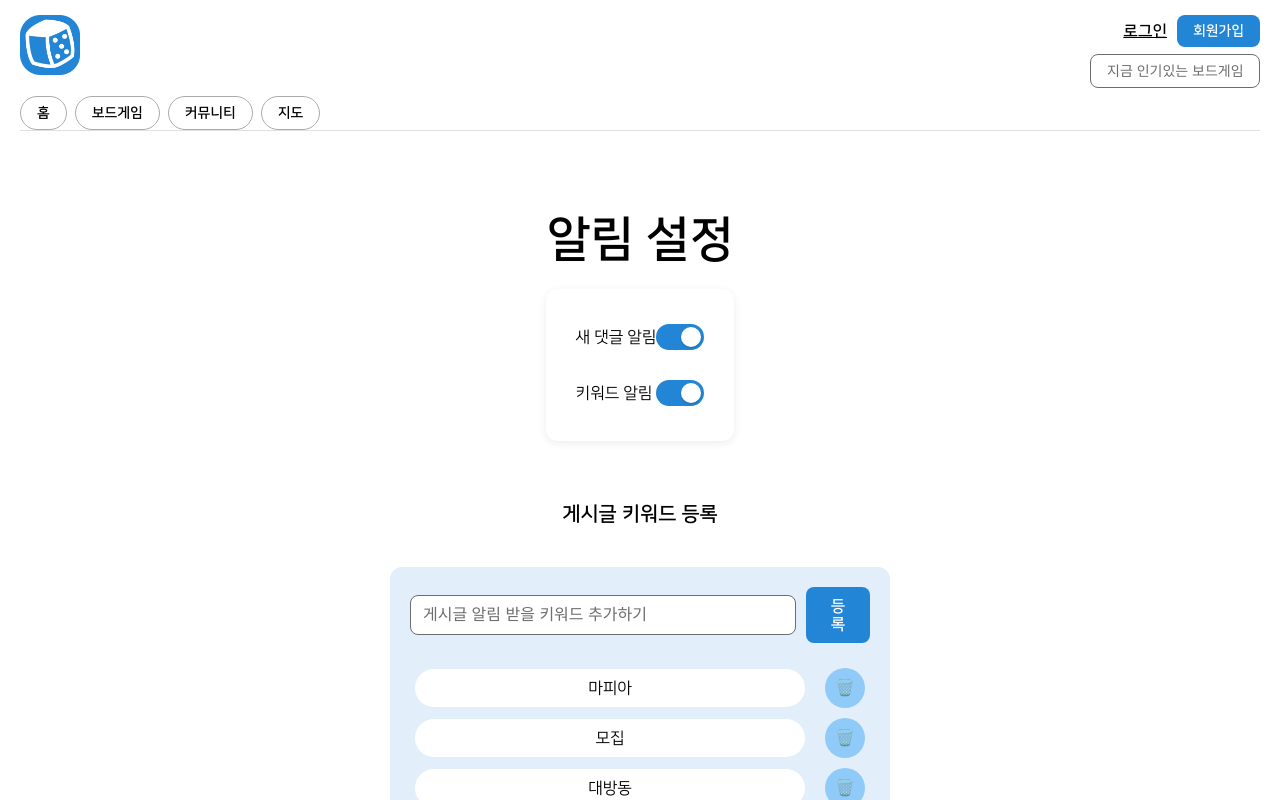
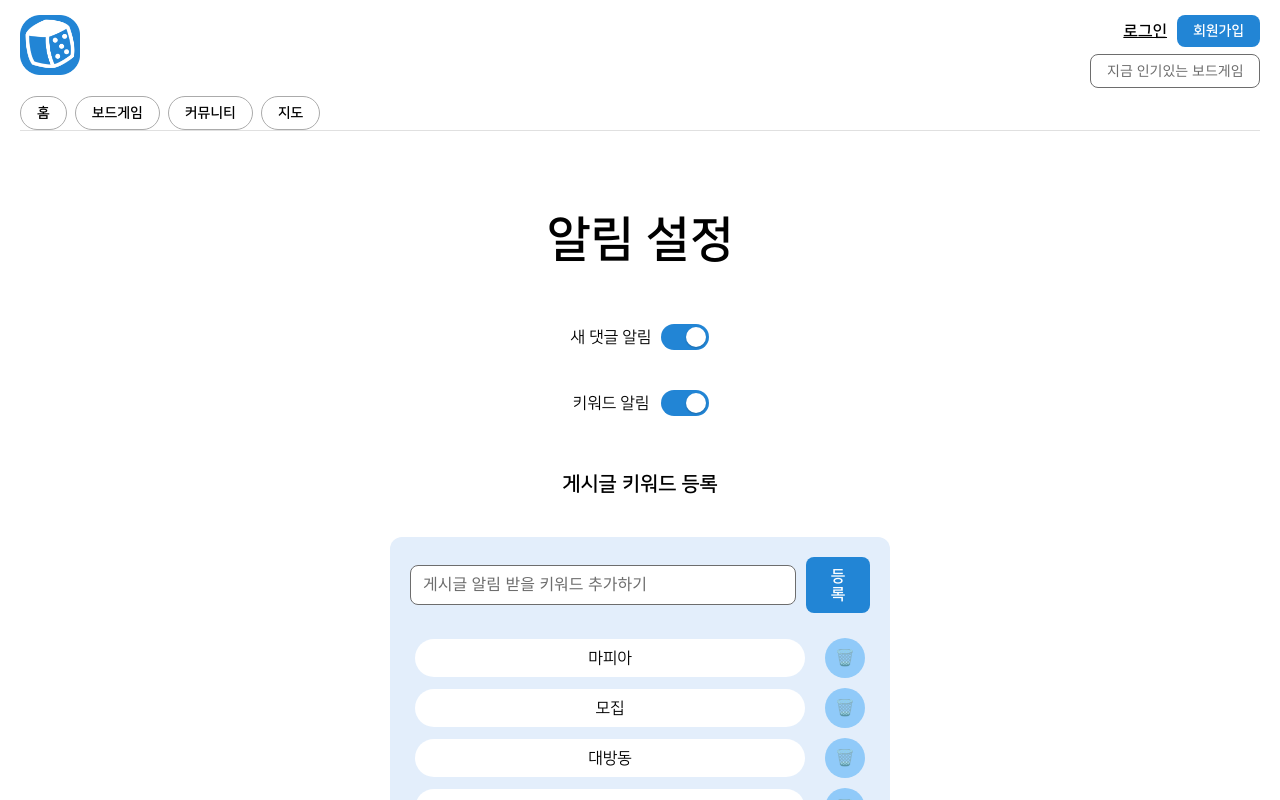
Before and after one commit to FRONT-END-BOOTCAMP-PLUS-5/Bhouse_5, a Next.js app: page /user/settings in a window 1280 px wide. Shown: the top 800 px of the page. Built offline with nearby package versions, Linux system fonts and the light colour scheme; no server answers.

Commit message:
[chore] PR 전 변경 저장

```diff
--- a/app/(anon)/user/settings/page.module.css
+++ b/app/(anon)/user/settings/page.module.css
@@ -15,28 +15,32 @@
 }
 
 .notificationSection {
-  background-color: var(--primary-white); /* 흰색 배경 */
-  border-radius: 12px; /* 둥근 모서리 */
-  box-shadow: 0 2px 8px rgba(0, 0, 0, 0.08); /* 그림자 효과 */
   padding: 20px 30px;
-  margin-bottom: 40px;
+  margin-bottom: 0px;
+  display: grid;
+  gap: 10px;
 }
 
 .notificationItem {
-  display: flex;
-  justify-content: space-between;
+  display: grid;
+  grid-template-columns: 1fr auto;
   align-items: center;
+  width: 100%;
+  min-width: 0;
+  gap: 10px;
   padding: 15px 0;
-  border-bottom: 1px solid var(--light-gray-200); /* 구분선 */
 }
 
-.notificationItem:last-child {
-  border-bottom: none; /* 마지막 아이템은 구분선 없음 */
+.notificationItem > :first-child {
+  display: flex;
+  align-items: center;
+  margin: 0 auto;
 }
 
 .notificationLabel {
   color: var(--primary-black); /* 글자색 */
   font-weight: 500;
+  text-align: left;
 }
 
 .keywordListTitle {
@@ -44,22 +48,3 @@
   color: var(--primary-black); /* 글자색 */
   font-weight: 700;
 }
-
-/* global css에서 정의된 글자모양 클래스 사용 예시 (실제 global.css에 맞게 조정) */
-/* .header48 {
-  font-size: 48px;
-  font-weight: 700;
-  line-height: 1.2;
-}
-
-.header20 {
-  font-size: 20px;
-  font-weight: 700;
-  line-height: 1.5;
-}
-
-.body20 {
-  font-size: 20px;
-  font-weight: 400;
-  line-height: 1.6;
-} */
```
Also changed, not shown: 1 other file (tests, documents, lock files or other folders).
